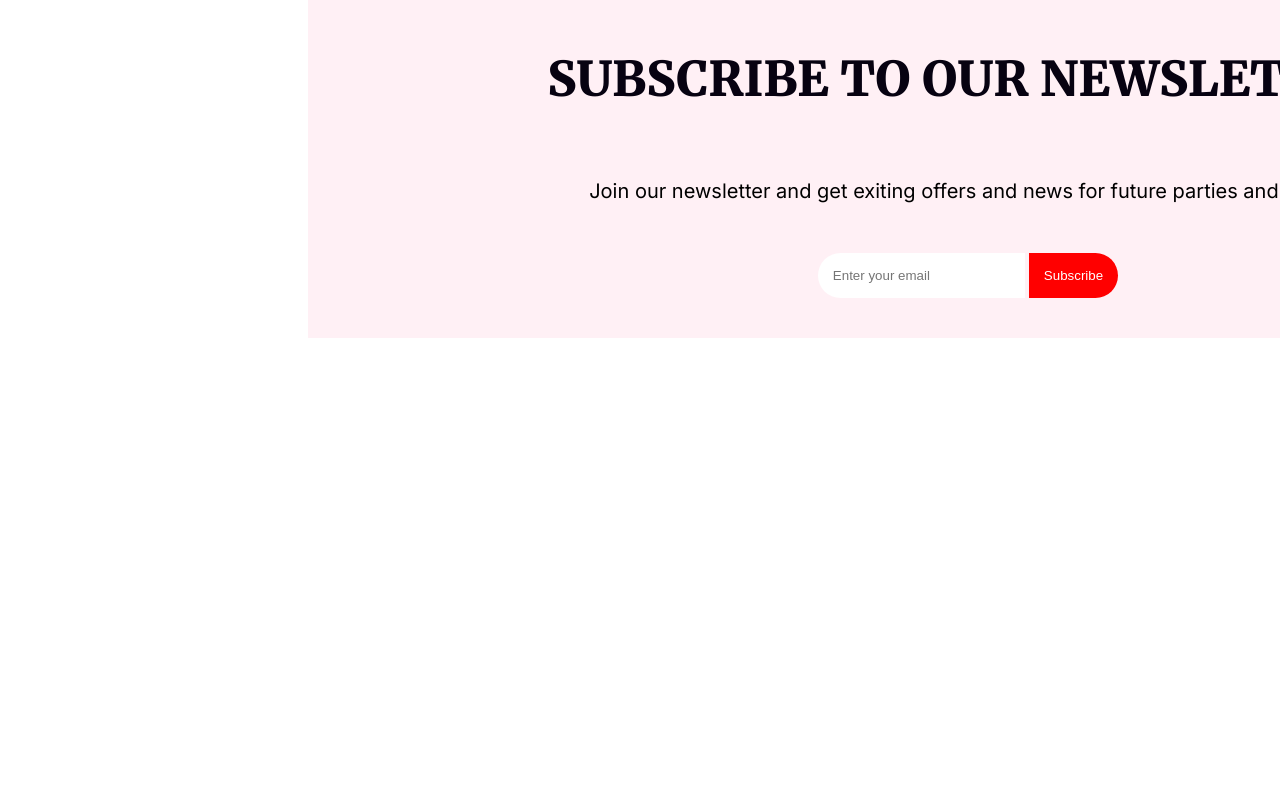
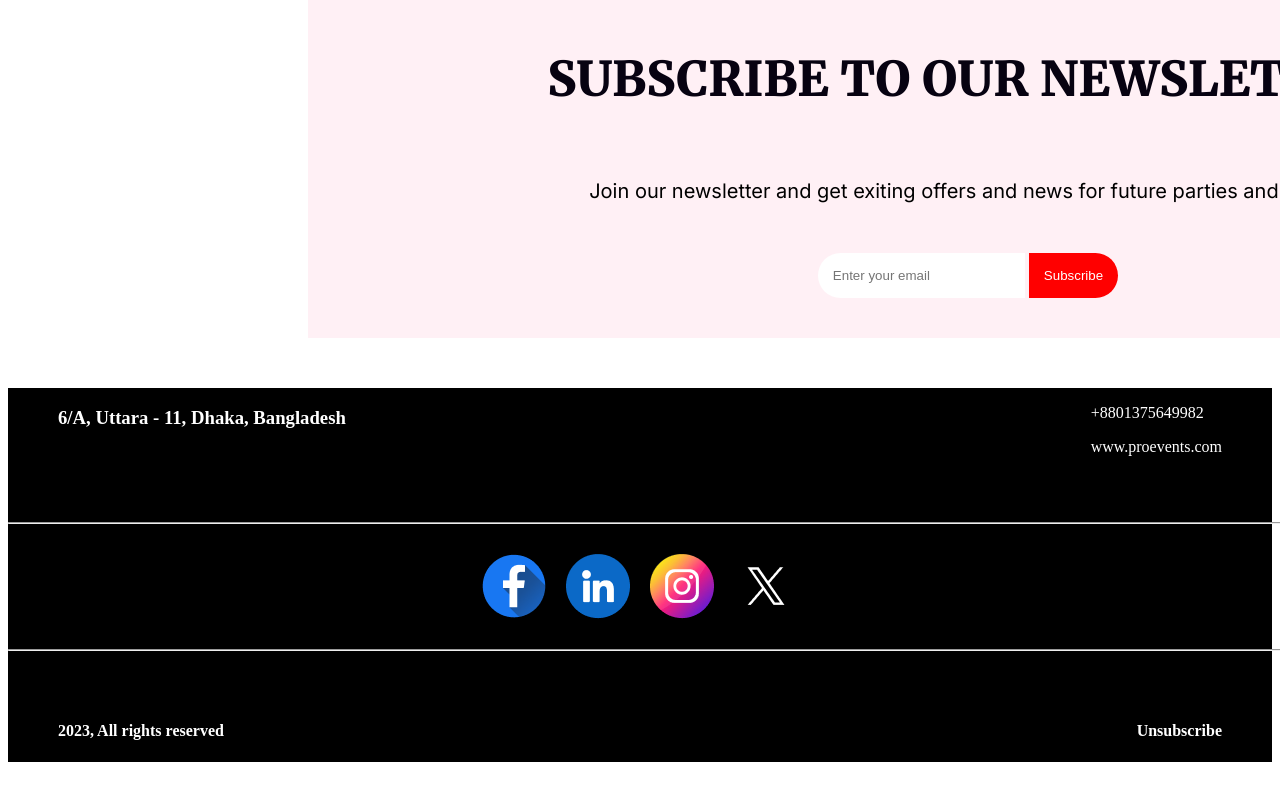
Before and after one commit to AhmedNur00/b9a1, a plain HTML site: page index.html in a window 1280 px wide. Shown: the part 3269-4069 px from the top of the page. Before the commit the page ends 3615 px from the top, so only its background shows below. Drawn offline with Linux system fonts and the light colour scheme.

Commit message:
footer added

```diff
--- a/index.html
+++ b/index.html
@@ -59,7 +59,24 @@
         </section>
     </main>
     <footer>
-
+        <div class="footer-container">
+            <div class="footer-top-text">
+                <h3 class="footer-address" >6/A, Uttara - 11, Dhaka, Bangladesh</h3>
+                <div class="footer-info">
+                    <p class="phone">+8801375649982</p>
+                <p class="web">www.proevents.com</p>
+                </div>
+            </div>
+            <hr>
+            <div class="footer-icons">
+                <img src="images/Facebook.png" alt=""><img src="images/Linkedin.png" alt=""><img src="images/Instagram.png" alt=""><img src="images/Twitter.png" alt="">
+            </div>
+            <hr>
+            <div class="footer-bottom-text">
+                <h4>2023, All rights reserved</h4>
+                <h4>Unsubscribe</h4>
+            </div>
+        </div>
     </footer>
 
 </body>
--- a/style.css
+++ b/style.css
@@ -175,6 +175,7 @@
 .subscribe-text {
     font-family: 'Inter';
     font-size: 20px;
+
     font-style: normal;
     font-weight: 400;
     margin-bottom: 10px;
@@ -200,3 +201,32 @@ input {
     border-bottom-left-radius: 50px;
 
 }
+/* Footer  */
+
+.footer-container {
+    background-color: black;
+}
+
+.footer-top-text {
+    display: flex;
+    justify-content: space-between;
+    margin: 50px;
+    color: #FFF;
+}
+hr {
+    color: #F9F6EE;
+    width: 1400px;
+}
+.footer-icons {
+    display: flex;
+    align-items: center;
+    justify-content: center;
+    gap: 20px;
+    margin: 30px;
+}
+.footer-bottom-text {
+    color: #FFF;
+    display: flex;
+    justify-content: space-between;
+    margin: 50px;
+}
```
